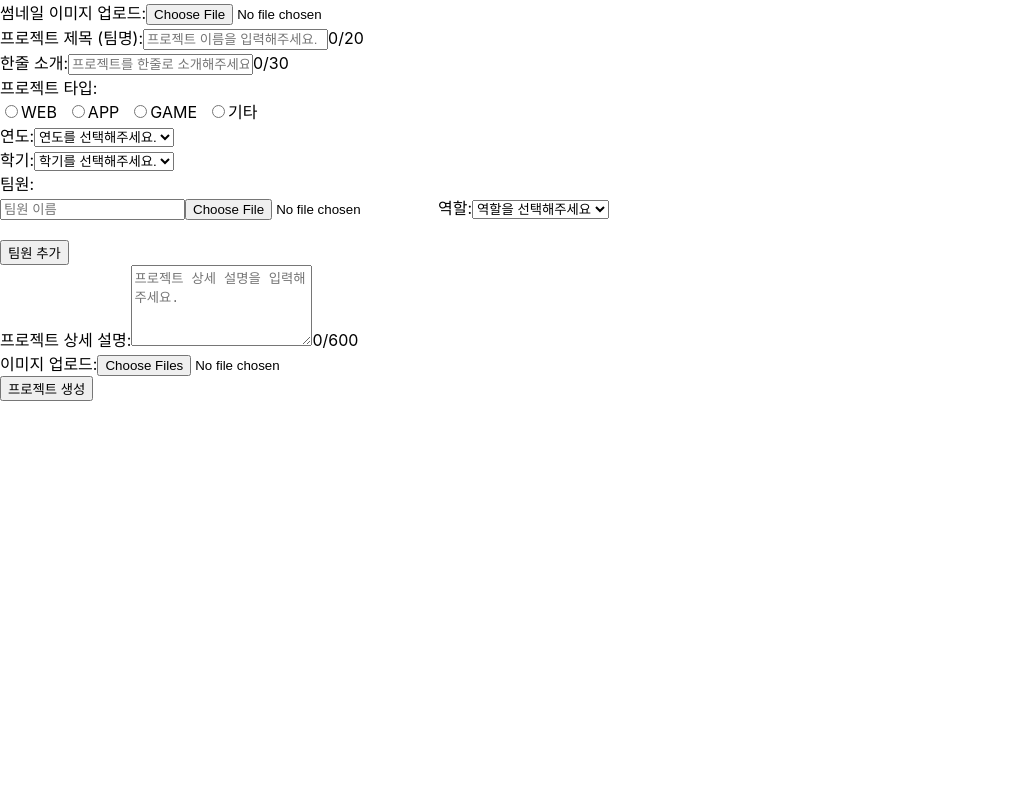
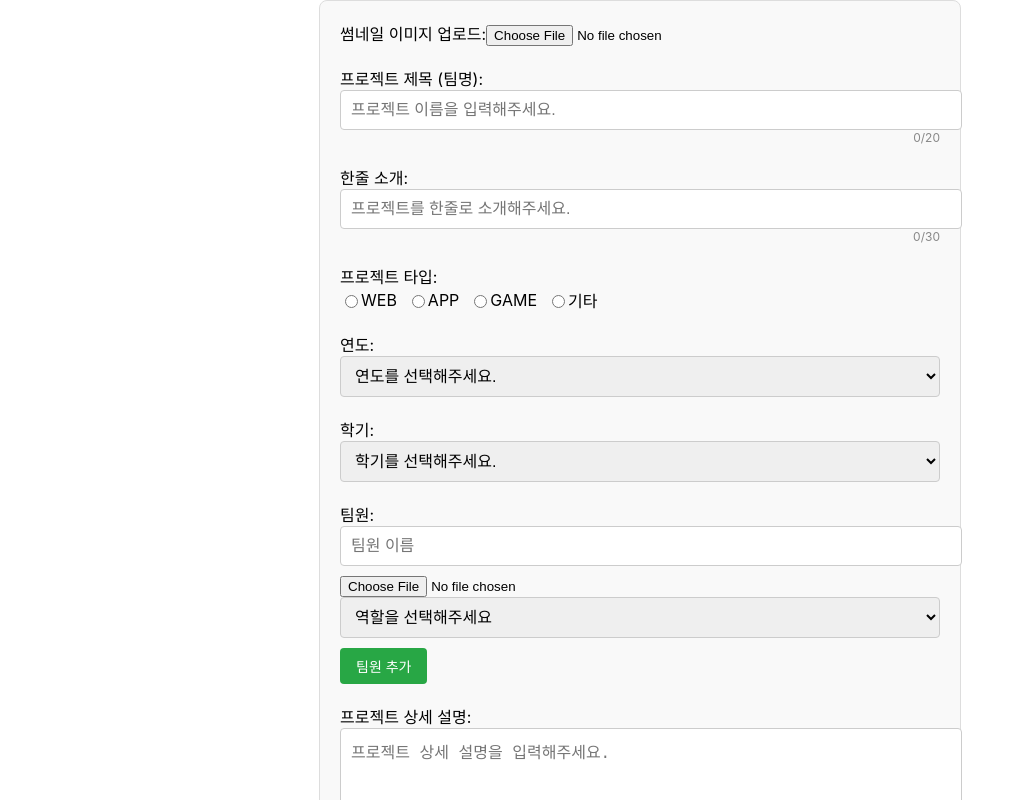
Before and after one commit to pknu-wap/2024_2_WEB_2, a React (Create React App) app in the folder client/: page / in a window 1280 px wide. Shown: the top 800 px of the page, without its empty margins (0-1025 px from the left). Built offline with nearby package versions, Linux system fonts and the light colour scheme.

Commit message:
feature: 기본 사용자 UI 구현 (#22)

```diff
--- /dev/null
+++ b/client/src/assets/ProjectCreation/ProjectForm.css
@@ -0,0 +1,101 @@
+.project-form {
+    max-width: 600px;
+    margin: 0 auto;
+    padding: 20px;
+    border: 1px solid #ddd;
+    border-radius: 8px;
+    background-color: #f9f9f9;
+  }
+
+  .form-group {
+    margin-bottom: 20px;
+  }
+
+  .input-field,
+  .select-field,
+  .textarea-field {
+    width: 100%;
+    padding: 10px;
+    border: 1px solid #ccc;
+    border-radius: 4px;
+    font-size: 16px;
+  }
+
+  .textarea-field {
+    resize: vertical;
+  }
+
+  .error-message {
+    color: red;
+    font-size: 12px;
+    margin-top: 5px;
+  }
+
+  .char-count {
+    display: block;
+    text-align: right;
+    font-size: 12px;
+    color: #888;
+  }
+
+  .thumbnail-preview,
+  .image-preview {
+    margin-top: 10px;
+  }
+
+  .thumbnail-preview img,
+  .uploaded-image {
+    max-width: 100px;
+    border-radius: 4px;
+  }
+
+  .submit-btn {
+    padding: 10px 20px;
+    background-color: #007bff;
+    color: #fff;
+    border: none;
+    border-radius: 4px;
+    font-size: 16px;
+    cursor: pointer;
+  }
+
+  .submit-btn:disabled {
+    background-color: #ccc;
+    cursor: not-allowed;
+  }
+
+  .radio-group {
+    display: flex;
+    gap: 10px;
+  }
+
+  .radio-option {
+    display: flex;
+    align-items: center;
+  }
+
+  .add-member-btn {
+    display: block;
+    margin-top: 10px;
+    padding: 8px 16px;
+    background-color: #28a745;
+    color: #fff;
+    border: none;
+    border-radius: 4px;
+    font-size: 14px;
+    cursor: pointer;
+  }
+
+  .add-member-btn:hover {
+    background-color: #218838;
+  }
+
+  .file-input {
+    margin-top: 10px;
+  }
+
+  .member-image {
+    max-width: 50px;
+    border-radius: 4px;
+    margin-right: 10px;
+  }
--- a/client/src/components/ProjectCreation/ProjectForm.js
+++ b/client/src/components/ProjectCreation/ProjectForm.js
@@ -1,5 +1,6 @@
 // src/components/ProjectForm.js
 import React, { useState } from "react";
+import "../../assets/ProjectCreation/ProjectForm.css"; // CSS 파일 경로 추가
 
 // 프로젝트 타입
 const projectTypeOptions = ["WEB", "APP", "GAME", "기타"];
@@ -185,13 +186,13 @@ const ProjectForm = ({ onSubmit }) => {
   };
 
   return (
-    <form onSubmit={handleSubmit}>
+    <form className="project-form" onSubmit={handleSubmit}>
       {/* 썸네일 이미지 업로드 */}
-      <div>
+      <div className="form-group">
         <label>썸네일 이미지 업로드:</label>
         <input type="file" accept="image/*" onChange={handleThumbnailUpload} />
         {thumbnail && (
-          <div>
+          <div className="thumbnail-preview">
             <img
               src={URL.createObjectURL(thumbnail)}
               alt="Thumbnail Preview"
@@ -200,15 +201,16 @@ const ProjectForm = ({ onSubmit }) => {
           </div>
         )}
         {errorMessage.thumbnail && (
-          <p style={{ color: "red" }}>{errorMessage.thumbnail}</p>
+          <p className="error-message">{errorMessage.thumbnail}</p>
         )}
       </div>
 
       {/* 제목 입력 */}
-      <div>
+      <div className="form-group">
         <label>프로젝트 제목 (팀명):</label>
         <input
           name="title"
+          className="input-field"
           type="text"
           placeholder="프로젝트 이름을 입력해주세요."
           maxLength={"20"}
@@ -218,17 +220,18 @@ const ProjectForm = ({ onSubmit }) => {
             handleInputLimit(e);
           }}
         />
-        <span>{inputTitle}/20</span>
+        <span className="char-count">{inputTitle}/20</span>
         {errorMessage.title && (
-          <p style={{ color: "red" }}>{errorMessage.title}</p>
+          <p className="error-message">{errorMessage.title}</p>
         )}
       </div>
 
       {/* 한줄 소개 입력 */}
-      <div>
+      <div className="form-group">
         <label>한줄 소개:</label>
         <input
           name="summary"
+          className="input-field"
           type="text"
           placeholder="프로젝트를 한줄로 소개해주세요."
           value={summary}
@@ -238,18 +241,18 @@ const ProjectForm = ({ onSubmit }) => {
             handleInputLimit(e);
           }}
         />
-        <span>{inputSummary}/30</span>
+        <span className="char-count">{inputSummary}/30</span>
         {errorMessage.summary && (
-          <p style={{ color: "red" }}>{errorMessage.summary}</p>
+          <p className="error-message">{errorMessage.summary}</p>
         )}
       </div>
 
       {/* 프로젝트 타입 선택 */}
-      <div>
+      <div className="form-group">
         <label>프로젝트 타입:</label>
-        <div>
+        <div className="radio-group">
           {projectTypeOptions.map((type) => (
-            <label key={type} style={{ marginRight: "10px" }}>
+            <label key={type} className="radio-option">
               <input
                 type="radio"
                 name="projectType"
@@ -262,14 +265,15 @@ const ProjectForm = ({ onSubmit }) => {
           ))}
         </div>
         {errorMessage.projectType && (
-          <p style={{ color: "red" }}>{errorMessage.projectType}</p>
+          <p className="error-message">{errorMessage.projectType}</p>
         )}
       </div>
 
       {/* 연도 선택 */}
-      <div>
+      <div className="form-group">
         <label>연도:</label>
         <select
+          className="select-field"
           value={projectYear}
           onChange={(e) => setProjectYear(e.target.value)}
         >
@@ -283,9 +287,13 @@ const ProjectForm = ({ onSubmit }) => {
       </div>
 
       {/* 학기 선택 */}
-      <div>
+      <div className="form-group">
         <label>학기:</label>
-        <select value={semester} onChange={(e) => setSemester(e.target.value)}>
+        <select
+          className="select-field"
+          value={semester}
+          onChange={(e) => setSemester(e.target.value)}
+        >
           <option value="">학기를 선택해주세요.</option>
           <option value="1">1학기</option>
           <option value="2">2학기</option>
@@ -293,44 +301,36 @@ const ProjectForm = ({ onSubmit }) => {
       </div>
 
       {/* 팀원 입력 */}
-      <div>
+      <div className="form-group">
         <label>팀원:</label>
         {teamMembers.map((member, index) => (
-          <div key={index} style={{ marginBottom: "20px" }}>
+          <div key={index} className="team-member">
             {/* 팀원 이름 입력 */}
             <input
+              className="input-field"
               type="text"
               placeholder="팀원 이름"
               value={member.name}
-              onChange={(e) => {
-                handleMemberNameChange(e, index);
-              }}
-              // 팀장 입력 포커스 이벤트
+              onChange={(e) => handleMemberNameChange(e, index)}
               onFocus={(e) => handleMemberNameFocus(e, index)}
             />
-            {errorMessage[`teamMembers.${index}.name`] && (
-              <p style={{ color: "red" }}>
-                {errorMessage[`teamMembers.${index}.name`]}
-              </p>
-            )}
-
             {/* 팀원 이미지 업로드 */}
             <input
+              className="file-input"
               type="file"
               accept="image/*"
               onChange={(e) => handleMemberImageUpload(e, index)}
             />
             {member.image && (
               <img
+                className="member-image"
                 src={URL.createObjectURL(member.image)}
                 alt={`Member ${index + 1} Image`}
-                style={{ width: "150px", marginTop: "10px" }}
               />
             )}
-
             {/* 팀원 역할 선택 */}
-            <label>역할:</label>
             <select
+              className="select-field"
               value={member.role}
               onChange={(e) => handleRoleChange(e, index)}
             >
@@ -341,16 +341,10 @@ const ProjectForm = ({ onSubmit }) => {
                 </option>
               ))}
             </select>
-            {errorMessage[`teamMembers.${index}.role`] && (
-              <p style={{ color: "red" }}>
-                {errorMessage[`teamMembers.${index}.role`]}
-              </p>
-            )}
           </div>
         ))}
-
-        {/* 팀원 추가 버튼 */}
         <button
+          className="add-member-btn"
           type="button"
           onClick={() => {
             if (teamMembers[teamMembers.length - 1].name.trim() !== "") {
@@ -365,12 +359,11 @@ const ProjectForm = ({ onSubmit }) => {
         </button>
       </div>
 
-      {/* 기술 스택 선택 컴포넌트 추가 예정 */}
-
       {/* 프로젝트 상세 설명 */}
-      <div>
+      <div className="form-group">
         <label>프로젝트 상세 설명:</label>
         <textarea
+          className="textarea-field"
           name="content"
           placeholder="프로젝트 상세 설명을 입력해주세요."
           value={content}
@@ -382,42 +375,36 @@ const ProjectForm = ({ onSubmit }) => {
           required
           rows="5"
         />
-        <span>{inputContent}/600</span>
-        {errorMessage.content && (
-          <p style={{ color: "red" }}>{errorMessage.content}</p>
-        )}
+        <span className="char-count">{inputContent}/600</span>
       </div>
 
       {/* 이미지 업로드 */}
-      <div>
+      <div className="form-group">
         <label>이미지 업로드:</label>
         <input
+          className="file-input"
           type="file"
           accept="image/*"
           multiple
           onChange={handleImagesUpload}
         />
         {images.length > 0 && (
-          <div>
+          <div className="image-preview">
             {images.map((image, index) => (
               <img
                 key={index}
+                className="uploaded-image"
                 src={URL.createObjectURL(image)}
                 alt={`Image Preview ${index + 1}`}
-                style={{
-                  width: "150px",
-                  marginTop: "10px",
-                  marginRight: "10px",
-                }}
               />
             ))}
           </div>
         )}
       </div>
 
-      {uploadError && <p style={{ color: "red" }}>{uploadError}</p>}
+      {uploadError && <p className="error-message">{uploadError}</p>}
 
-      <button type="submit" disabled={uploading}>
+      <button className="submit-btn" type="submit" disabled={uploading}>
         {uploading ? "업로드 중..." : "프로젝트 생성"}
       </button>
     </form>
```
